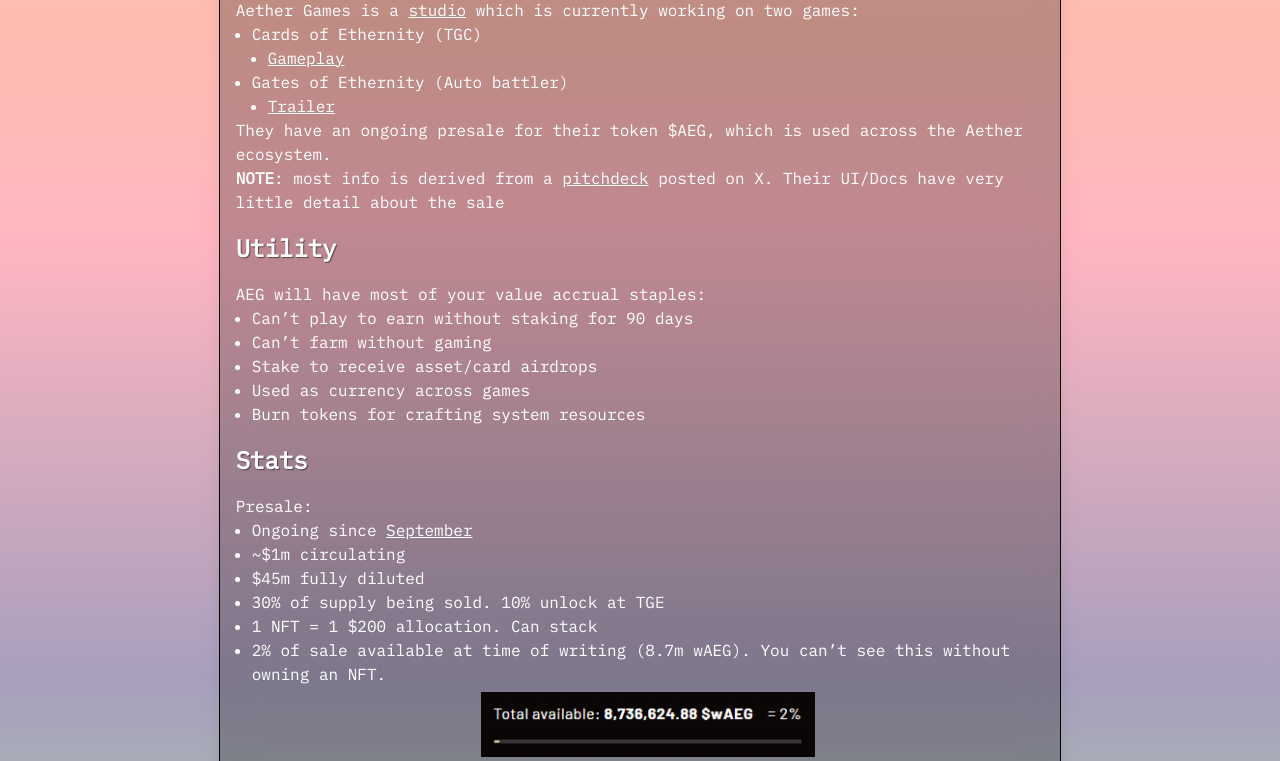
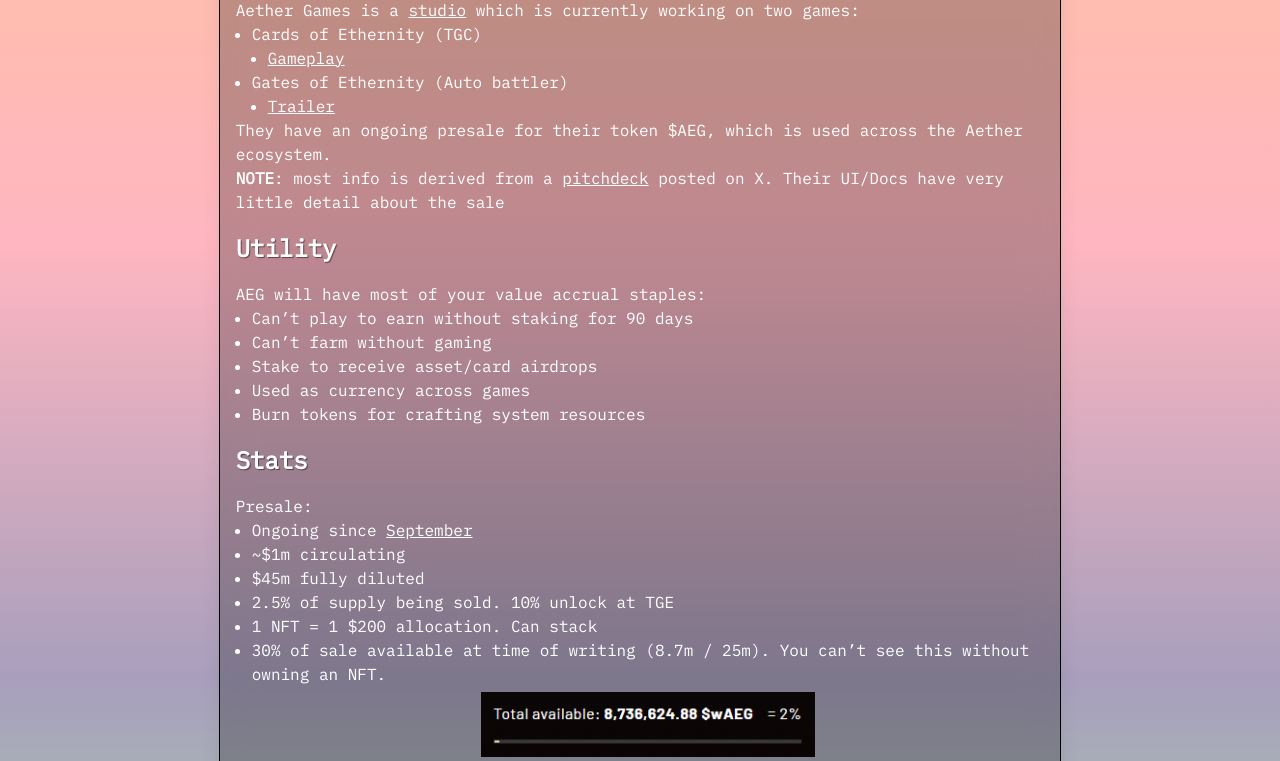
Before and after one commit to saori-eth/blog, an Astro site: page /post/aether-games in a window 1280 px wide. Shown: the part 191-952 px from the top of the page. Built offline with nearby package versions, Linux system fonts and the light colour scheme; Astro itself is replaced by a stand-in of ours.

Commit message:
fix with updated deck

```diff
--- a/src/pages/post/aether-games.md
+++ b/src/pages/post/aether-games.md
@@ -37,9 +37,9 @@
 - Ongoing since [September](https://medium.com/@AetherGames/asset-tokenization-waeg-aeg-presale-launch-and-airdrop-for-genesis-holders-today-cfcb3a52b539)
 - ~$1m circulating
 - $45m fully diluted
-- 30% of supply being sold. 10% unlock at TGE
+- 2.5% of supply being sold. 10% unlock at TGE
 - 1 NFT = 1 $200 allocation. Can stack
-- 2% of sale available at time of writing (8.7m wAEG). You can't see this without owning an NFT.
+- 30% of sale available at time of writing (8.7m / 25m). You can't see this without owning an NFT.
   ![image](../../images/posts/aeither-games/aeg-supply.png)
 
 NFTs:
```
